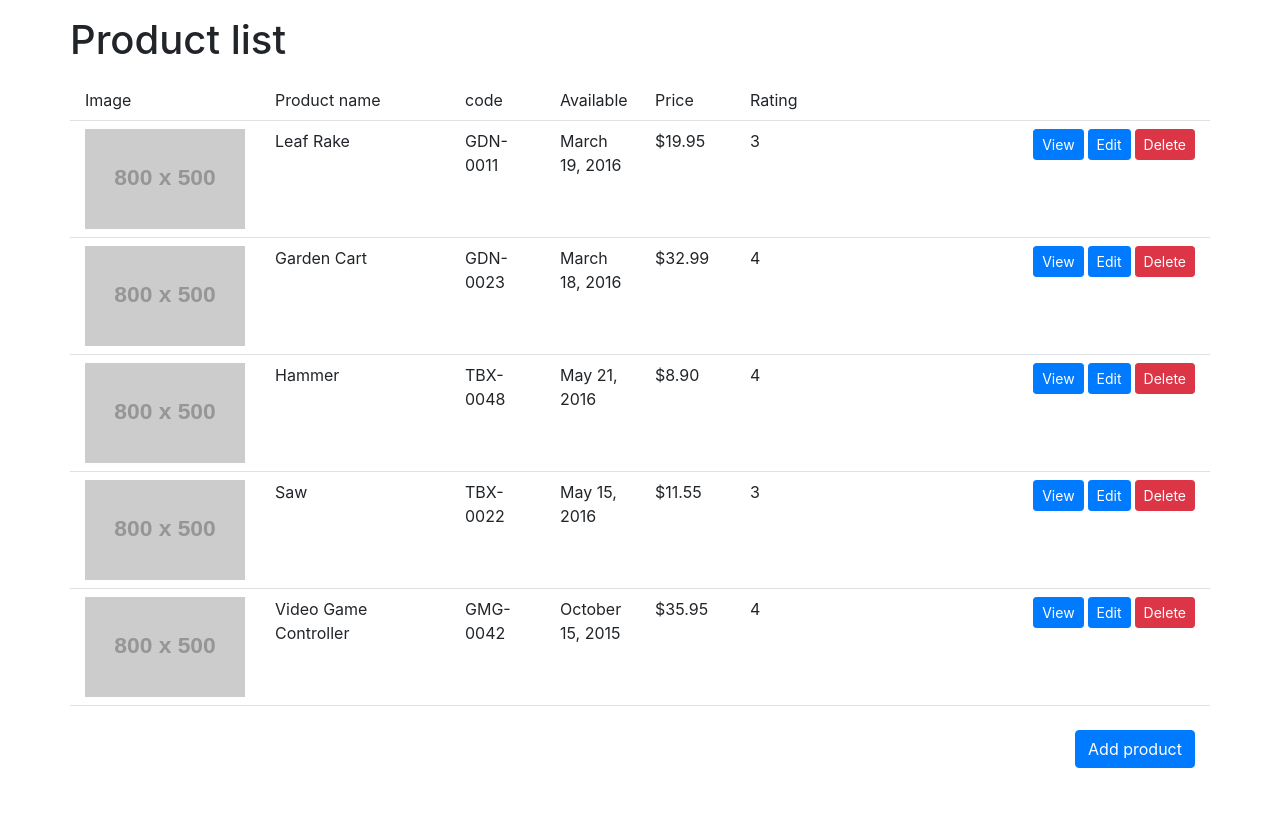
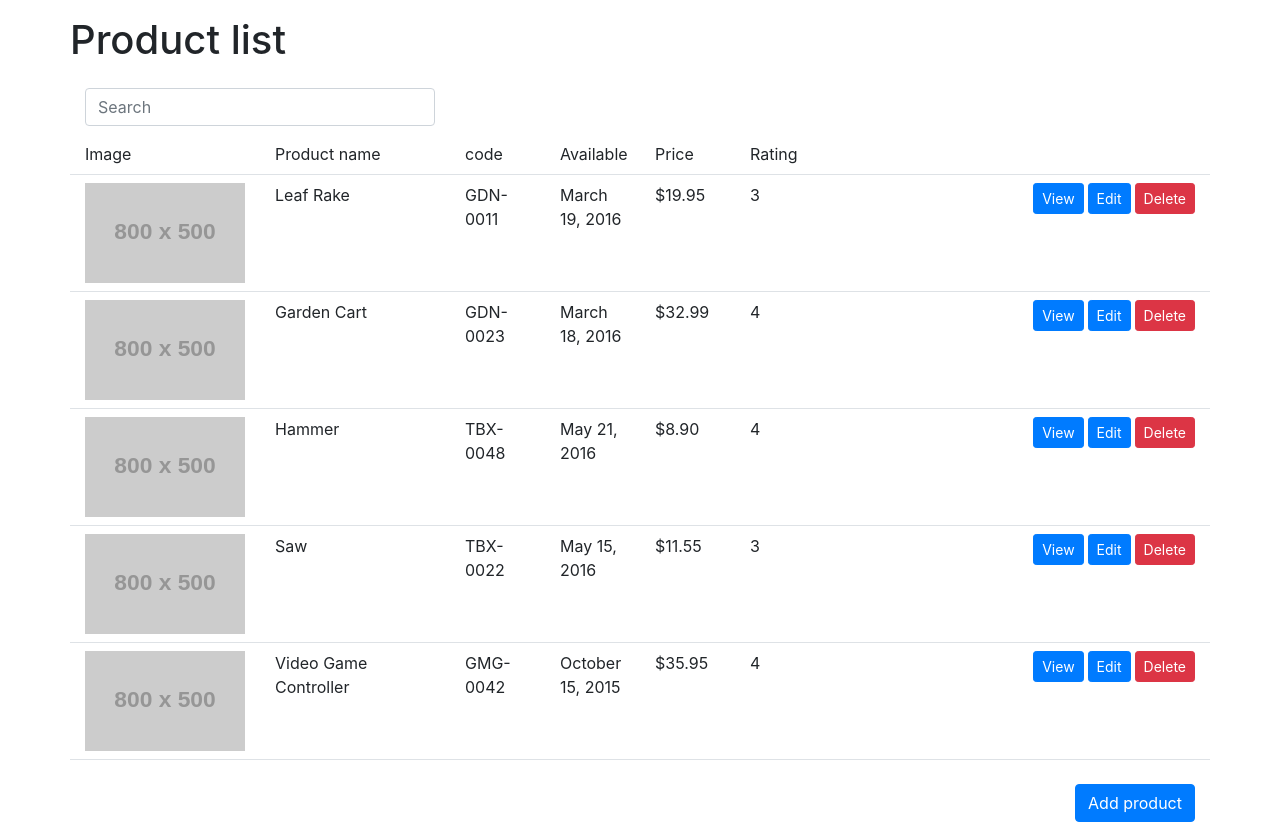
Before and after one commit to HarryWang74/PMC-angular, an Angular app: page /list in a window 1280 px wide. Before the commit the page ends 800 px from the top, so only its background shows below. Built offline with nearby package versions, Linux system fonts and the light colour scheme.

Commit message:
search working

```diff
--- a/src/app/products/components/product-list/product-list.component.html
+++ b/src/app/products/components/product-list/product-list.component.html
@@ -4,6 +4,13 @@
 <ng-container *ngIf="!loading">
   <div class="row mb-3 mt-3">
     <h1>Product list</h1>
+  </div>
+
+  <div class="row mb-3 form-group">
+    <div class="col-md-4"><input class="form-control"
+      type="text"
+      [(ngModel)]='listFilter'
+      placeholder="Search" /></div>
   </div>
 
   <div class="row border-bottom pb-2">
@@ -16,7 +23,7 @@
     <div class="col-md-3"></div>
   </div>
 
-  <ng-container *ngFor="let product of products">
+  <ng-container *ngFor="let product of products | productFilter:listFilter ">
     <div class="row border-bottom pb-2 pt-2" *ngIf="product.deleting"><h3>Deleting ... </h3></div>
     <div class="row border-bottom pb-2 pt-2" *ngIf="!product.deleting">
       <div class="col-md-2"><img class="img-fluid" src={{product.imageUrl}}></div>
--- a/src/app/products/components/product-list/product-list.component.ts
+++ b/src/app/products/components/product-list/product-list.component.ts
@@ -10,6 +10,7 @@ import { Product } from '../../models/product';
 export class ProductListComponent implements OnInit {
   loading: boolean;
   products: Product[];
+  listFilter: string;
 
   constructor(
     private productService: ProductService) { }
--- /dev/null
+++ b/src/app/products/pipe/product-filter.pipe.ts
@@ -0,0 +1,14 @@
+import {  PipeTransform, Pipe } from '@angular/core';
+import { Product } from '../models/product';
+
+@Pipe({
+    name: 'productFilter'
+})
+export class ProductFilterPipe implements PipeTransform {
+
+    transform(value: Product[], filterBy: string): Product[] {
+        filterBy = filterBy ? filterBy.toLocaleLowerCase() : null;
+        return filterBy ? value.filter((product: Product) =>
+            product.productName.toLocaleLowerCase().indexOf(filterBy) !== -1) : value;
+    }
+}
--- a/src/app/products/products.module.ts
+++ b/src/app/products/products.module.ts
@@ -8,12 +8,13 @@ import { ProductDetailComponent } from './components/product-detail/product-deta
 import { ProudctDetailGuardService } from './services/proudct-detail-guard.service';
 import { ProductEditComponent } from './components/product-edit/product-edit.component';
 import { ProductEditGuardService } from './services/product-edit-guard.service';
-
+import { ProductFilterPipe } from './pipe/product-filter.pipe';
+import { FormsModule } from '@angular/forms';
 @NgModule({
   imports: [
-    CommonModule, ProductsRoutingModule, ReactiveFormsModule
+    CommonModule, ProductsRoutingModule, ReactiveFormsModule, FormsModule
   ],
-  declarations: [ProductListComponent, ProductDetailComponent, ProductEditComponent],
+  declarations: [ProductListComponent, ProductDetailComponent, ProductEditComponent, ProductFilterPipe],
   providers: [ProductService, ProudctDetailGuardService, ProductEditGuardService],
 })
 export class ProductsModule { }
```
